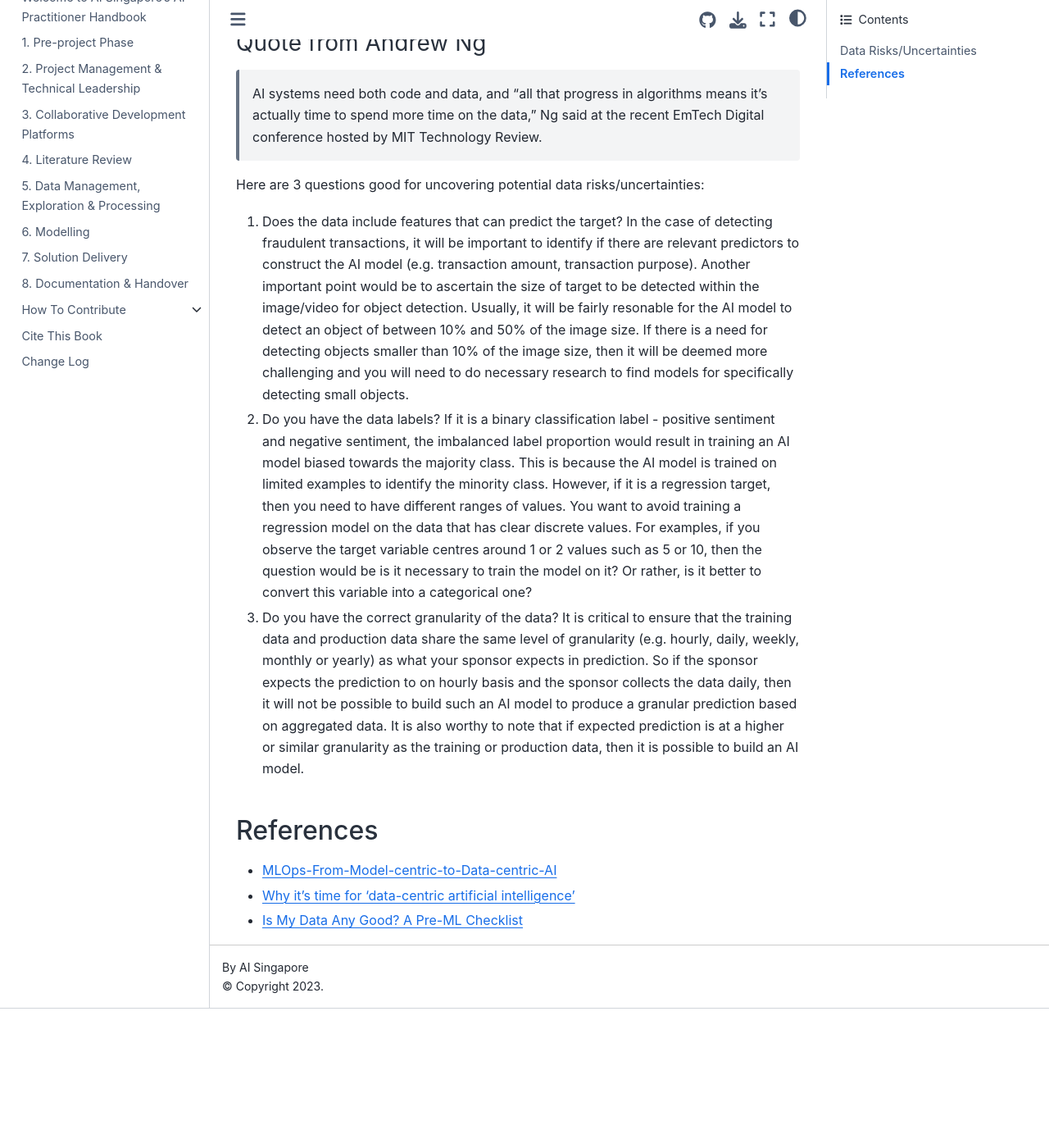
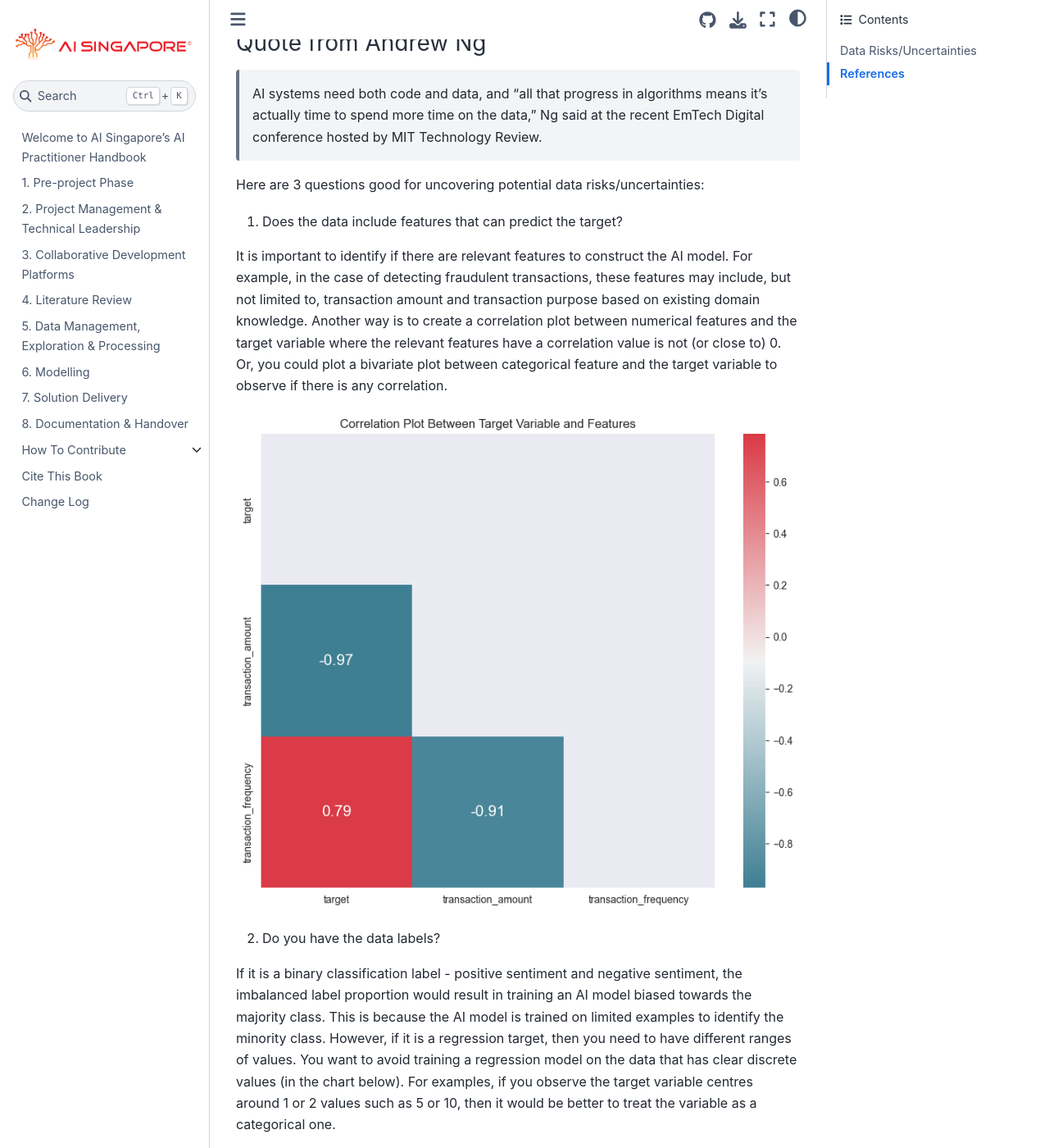
Before and after one commit to aisingapore/ai-practitioner-handbook, a Jupyter Book: the page built from book/1-pre-project-phase/data_risk_uncertainties.md, in a window 1280 px wide and 1400 px high, scrolled down 530 px. Shown: the whole window at 82% size. Built offline with Jupyter Book 1.0.4 settings and Sphinx 7.4.7 and the Sphinx Book theme 1.1.4, drawn with Linux system fonts in a browser that asks for light colours; before the commit the page ends 1760 px from its top, so only the background shows below that; some of the changed text lies outside the part shown.

Commit message:
added diagram and chart to illustrate

```diff
--- a/book/1-pre-project-phase/data_risk_uncertainties.md
+++ b/book/1-pre-project-phase/data_risk_uncertainties.md
@@ -12,13 +12,22 @@
 Here are 3 questions good for uncovering potential data risks/uncertainties:
 
 1. Does the data include features that can predict the target?
-In the case of detecting fraudulent transactions, it will be important to identify if there are relevant predictors to construct the AI model (e.g. transaction amount, transaction purpose). Another important point would be to ascertain the size of target to be detected within the image/video for object detection. Usually, it will be fairly resonable for the AI model to detect an object of between 10% and 50% of the image size. If there is a need for detecting objects smaller than 10% of the image size, then it will be deemed more challenging and you will need to do necessary research to find models for specifically detecting small objects.
+
+It is important to identify if there are relevant features to construct the AI model. For example, in the case of detecting fraudulent transactions, these features may include, but not limited to, transaction amount and transaction purpose based on existing domain knowledge. Another way is to create a correlation plot between numerical features and the target variable where the relevant features have a correlation value is not (or close to) 0. Or, you could plot a bivariate plot between categorical feature and the target variable to observe if there is any correlation.
+
+![Corrplot](../assets/images/charts/corrplot_chart.png)
 
 2. Do you have the data labels?
-If it is a binary classification label - positive sentiment and negative sentiment, the imbalanced label proportion would result in training an AI model biased towards the majority class. This is because the AI model is trained on limited examples to identify the minority class. However, if it is a regression target, then you need to have different ranges of values. You want to avoid training a regression model on the data that has clear discrete values. For examples, if you observe the target variable centres around 1 or 2 values such as 5 or 10, then the question would be is it necessary to train the model on it? Or rather, is it better to convert this variable into a categorical one?
+
+If it is a binary classification label - positive sentiment and negative sentiment, the imbalanced label proportion would result in training an AI model biased towards the majority class. This is because the AI model is trained on limited examples to identify the minority class. However, if it is a regression target, then you need to have different ranges of values. You want to avoid training a regression model on the data that has clear discrete values (in the chart below). For examples, if you observe the target variable centres around 1 or 2 values such as 5 or 10, then it would be better to treat the variable as a categorical one.
+
+![Discreteplot](../assets/images/charts/discreteplot_chart.png)
 
 3. Do you have the correct granularity of the data?
-It is critical to ensure that the training data and production data share the same level of granularity (e.g. hourly, daily, weekly, monthly or yearly) as what your sponsor expects in prediction. So if the sponsor expects the prediction to on hourly basis and the sponsor collects the data daily, then it will not be possible to build such an AI model to produce a granular prediction based on aggregated data. It is also worthy to note that if expected prediction is at a higher or similar granularity as the training or production data, then it is possible to build an AI model.
+
+It is critical to ensure that the training data and production data share the same level of granularity (e.g. hourly, daily, weekly, monthly or yearly) as what your sponsor expects in prediction. So if the sponsor expects the prediction on hourly basis and the sponsor collects the data daily, then it will not be possible to build such an AI model to produce a granular prediction based on aggregated data. It is also worthy to note that if expected prediction is at a higher or similar granularity as the training or production data, then it is possible to build an AI model.
+
+![GranularityDiagram](../assets/images/diagrams/granularity_diagram.jpg)
 
 
 ## References
```
Also changed, not shown: book/assets/images/charts/corrplot_chart.png (added), book/assets/images/charts/discreteplot_chart.png (added), book/assets/images/diagrams/granularity_diagram.jpg (added).
